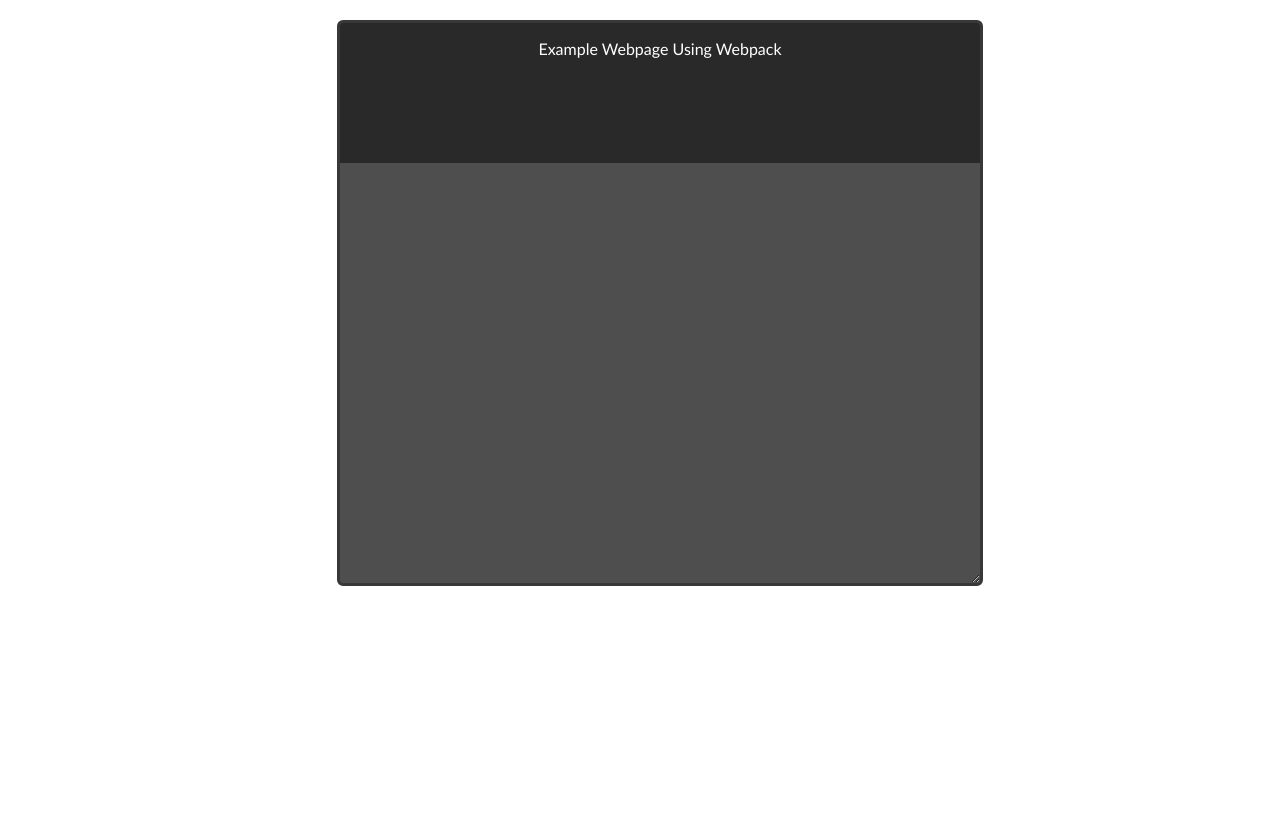
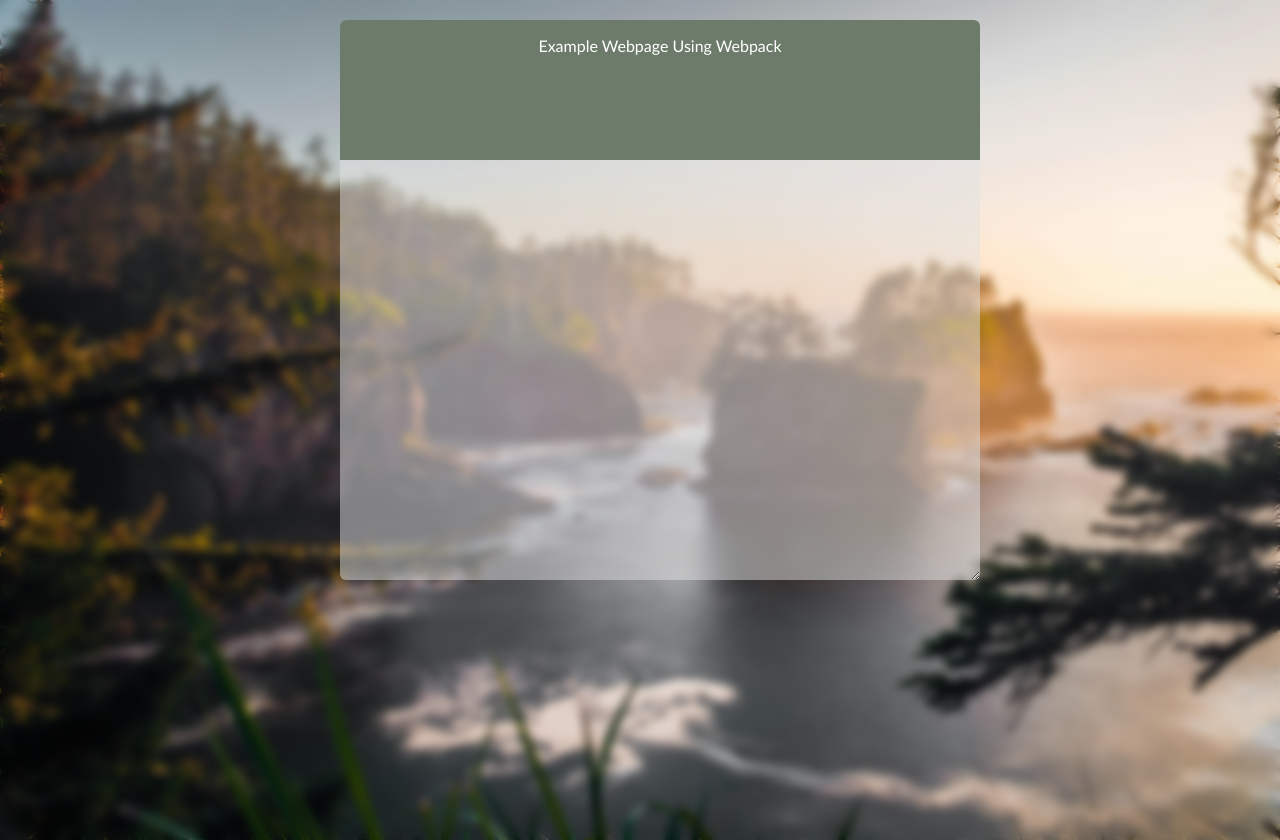
Before and after one commit to sebiprograms/webpack-practice, a website built with webpack: page src/index.html in a window 1280 px wide. Shown: the top 840 px of the page. Built offline with nearby package versions, Linux system fonts and the light colour scheme.

Commit message:
Update: Blurred background effect
Added blur to background to the image in
css

```diff
--- a/src/styles.css
+++ b/src/styles.css
@@ -1,21 +1,29 @@
 
 body {
-    background-color: #ffffff;
+    background-color: #494848;
     color: rgb(255, 255, 255);
     font-family:'Gill Sans', 'Gill Sans MT', Calibri, 'Trebuchet MS', sans-serif;
     margin: 0px;
     padding: 20px;
     height: 100vh;
     width: 100vw;
+    background-image: url(./pexels-mattdvphotography-2606395.jpg);
+    background-size: cover;
+    background-repeat: no-repeat;
+      /* Add the blur effect */
+    backdrop-filter: blur(5px);
 }
+
+
+
 
 .showcase {
     display: grid;
     grid-template-rows: repeat(4, 1fr);
     text-align: center;
-    border-style: solid;
-    background-color: #4e4e4e;
-    border-color: #383838;
+    border-style: none;
+    border-color: #838383;
+    background-color:rgba(225, 225, 225, .5);
     border-radius: 6px;
     width: 50%;
     min-width: 350px;
@@ -25,12 +33,15 @@ body {
     justify-self: center;
 }
 
+
+
 .menu {
+    display: flex;
+    flex-direction: column;
     grid-area: 1 / 1 / 2 / 2;
-    background-color: #292929;
+    background-color: #6d7c6a;
 }
 
 .display {
     grid-area: 2 / 1 / 5 / 2;
-
 }
```
Also changed, not shown: src/pexels-mattdvphotography-2606395.jpg (added).
